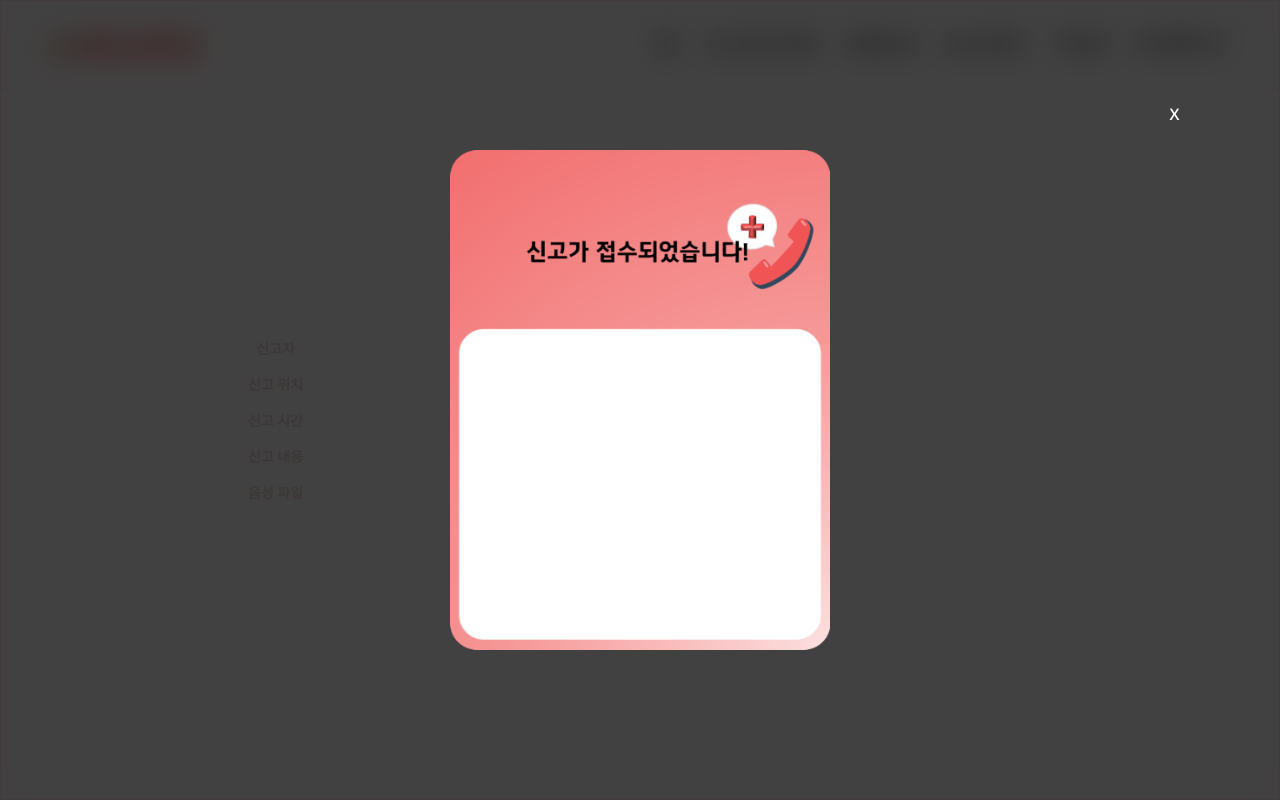
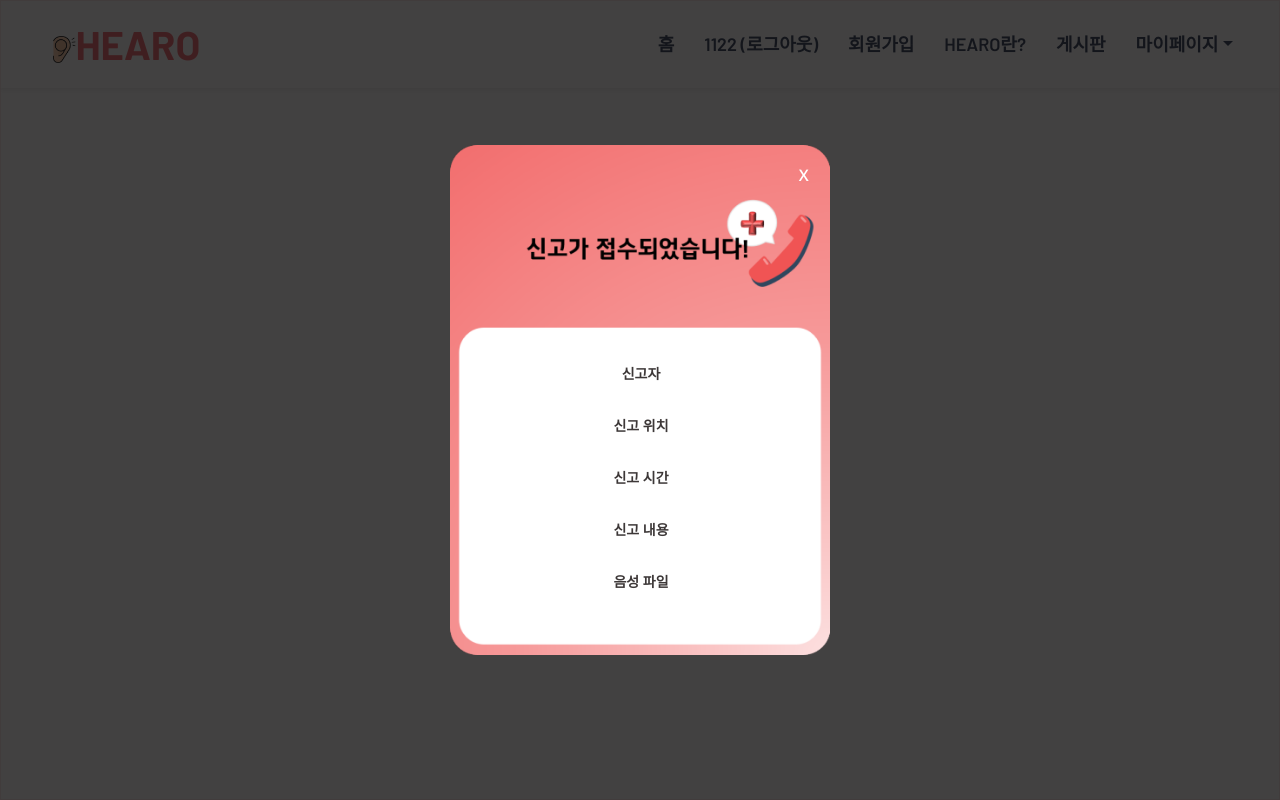
Before and after one commit to RedOff34/HearO, a Django app: page /app/popup1/ in a window 1280 px wide. Run offline with Django 4.2, Linux system fonts and the light colour scheme; a user stored in the database is signed in; data that the repository does not hold is empty; parts of the project's set-up code (start-up, migrations or seed data) failed here and were passed over; some libraries are stand-ins or nearby versions.

Commit message:
sms and popup

```diff
--- a/Main/models.py
+++ b/Main/models.py
@@ -27,7 +27,7 @@
     date = models.DateTimeField() # 신고 시간 년 월 일 시간 까지
     danger_type = models.CharField(max_length=200)
     location = models.CharField(max_length=50) # 신고 당시 위치
-    file = models.FileField() # 파일 이름
+    file = models.CharField(max_length=500) # 파일 이름
 
 
 class Audio(models.Model):
--- a/app/urls.py
+++ b/app/urls.py
@@ -22,5 +22,6 @@
      path('getsetting/', views.get_setting, name='get_setting'),
      path('latestdanger/', views.get_latest_danger, name='get_latest_danger'),
      path('uploads3/', views.upload_s3, name='upload_s3'),
-     path('sendmessage/', views.send_message, name='send_message')
+     path('sendmessage/', views.send_message, name='send_message'),
+     path('shorurl/', views.short_url, name='short_url'),
 ]
--- a/app/views.py
+++ b/app/views.py
@@ -1,6 +1,7 @@
 from django.shortcuts import render
 import os
 import shutil
+import urllib.request
 import requests
 from django.views.decorators.csrf import csrf_exempt
 from django.http import JsonResponse, HttpResponseBadRequest, HttpResponse
@@ -18,6 +19,7 @@
 import base64
 import hmac
 import hashlib
+from furl import furl
 
 
 
@@ -48,7 +50,7 @@
         'location':latest_history.location,
         'date':latest_history.date,
         'danger_type':latest_history.danger_type,
-        'file':latest_history.file.name,
+        'file':latest_history.file,
     }
     return JsonResponse(userhistory)
 
@@ -102,6 +104,26 @@
     save_danger_from_file(request)
     return HttpResponse("task complete")
 
+def short_url(url):
+    client_id = settings.SHORTEN_URL_CLIENT_ID
+    client_secret = settings.SHORTEN_URL_CLIENT_SECRET
+    api_url = furl("https://openapi.naver.com/v1/util/shorturl")
+    url = url.lstrip('//')
+    api_url.args['url'] = url
+    request = urllib.request.Request(api_url)
+    request.add_header("X-Naver-Client-Id",client_id)
+    request.add_header("X-Naver-Client-Secret",client_secret)
+    response = urllib.request.urlopen(request)
+    rescode = response.getcode()
+    if(rescode==200):
+        ret_data = response.read().decode('utf-8')
+        short_url = json.loads(ret_data)
+        return short_url['result']['url']
+    else:
+        print("Error Code:" + rescode)
+        return HttpResponse("url shorten error")
+
+
 @login_required
 @csrf_exempt
 def send_message(request:HttpResponse):
@@ -119,7 +141,7 @@
     url = "https://sens.apigw.ntruss.com"
     uri = f"/sms/v2/services/{service_key}/messages"
     timestamp = str(int(time.time() * 1000))
-    contents =  '이름: {} \n'.format(user_name) + '시간: {}\n'.format(date) + '현재 상황: {}\n'.format(danger_type)+ '위치: {}\n'.format(location) + '음성파일: {} \n'.format(file)
+    contents =  '이름: {} \n'.format(user_name) + '시간: {}\n'.format(date) + '현재 상황: {}\n'.format(danger_type)+ '위치: {}\n'.format(location) + '음성파일: {} \n'.format(short_url(file))
 
     header = {
     "Content-Type": "application/json; charset=utf-8",
@@ -129,9 +151,9 @@
     }
     data = {
         "type": "MMS",
-        "from": user.phone_num,
+        "from": '01092443682',
         "content": contents,
-        "subject": "SENS",
+        "subject": "HEAROS",
         "messages": [
             {
                 "to": number,
--- a/hearo/settings.py
+++ b/hearo/settings.py
@@ -172,3 +172,7 @@
 MESSAGE_ACCESS_KEY = "WQUb7qonyYwsyd5tVTq5"
 MESSAGE_SECRET_KEY = "Y3Tly6hynzLr6YihqDIBNtFbyaqZByckHnZkri9u"
 MESSAGE_SERVICE_KEY = "ncp:sms:kr:310676496896:hearo"
+
+# Shorten URL Settings
+SHORTEN_URL_CLIENT_ID = 'sY1w6Xtbo4ruq8fCi6M3'
+SHORTEN_URL_CLIENT_SECRET = 'fwTWWdYiml'
--- a/templates/main/popup1.html
+++ b/templates/main/popup1.html
@@ -1,5 +1,4 @@
 {% load static %}
-
 {% include "header.html" %}
 <!DOCTYPE html>
 <html lang="en">
@@ -33,27 +32,14 @@
     top: 0;
     display: flex;
     flex-direction: column;
-
     justify-content: center;
     background: rgba(19, 18, 18, 0.8);
-
     align-items: center;
     border: 1px solid rgba(61, 41, 41, 0.18);
+    margin: auto;
+    text-align: center;
 }
-#modal .modal-window {
-    background: transparent;
-    backdrop-filter: blur( 13.5px );
-    -webkit-backdrop-filter: blur( 13.5px );
-    border-radius: 10px;
-    border: 0px;
-    width: 100%;
-    height: 100%;
-    top: -100px;
-    padding: 10px;
-    border: 0.5px;
-    align-items: center;
-    justify-content: center;
-}
+
 #modal .title {
     padding-left: 10px;
     display: inline;
@@ -65,45 +51,42 @@
 }
 #modal .close-area {
     position:absolute;
-    top: 13%;
-    right: 7%;
+    top: 4%;
+    right: 3%;
     float: right;
     padding-right: 10px;
     cursor: pointer;
-
-
     color: white;
 }
 
 #modal .content {
     position:absolute;
-    top:40%;
-    left:7%;
-    align-items: center;
-    text-align: center;
+    top:63%;
+    left:45%;
+
     width: 330px;
-
     margin: 20px;
-
+    font-size:14px;
     color: rgb(61, 56, 56);
 
-
+    transform: translate(-50%, -50%);
 
 }
-.content p{
-    margin: 0px;
-    font-size:14px;
+#modal .sos_pop{
+    width: 380px;
+    height: 500px
+    text-align:center;
+    align-items: center;
+    position:relative;
 }
 
 .sos_call{
-    align-items: center;
+
     position:relative;
     text-align:center;
-    width: 380px;
-    height: 500px;
-    top: 50%;
-    left: 50%;
-    transform: translate(-50%, -50%);
+    width: 100%;
+    height:100%;
+
 
 
 }
@@ -145,8 +128,6 @@
 
 
 
-
-
     <!-- Testimonial Start -->
 
 
@@ -154,8 +135,8 @@
     <br>
     <!--모달-->
     <div id="modal" class="modal-overlay">
-        <div class="modal-window">
 
+        <div class="sos_pop">
             <img class="sos_call" src="{% static 'img/sos_call.png' %}">
 
             <div class="close-area" onclick="location.href='{% url 'Main:index' %}'">X</div>
@@ -172,10 +153,7 @@
                 <div><p>음성 파일</p>  <section id="file" style="display:inline; color:rgb(108, 107, 107); font-size:13px;"></section></div>
             </div>
 
-
-
-
-    </div>
+        </div>
 </div>
 
 
--- a/templates/main/popup2.html
+++ b/templates/main/popup2.html
@@ -78,7 +78,7 @@
 #modal .title {
     position:absolute;
     top:45%;
-    left:20%;
+    left:30%;
     margin: 20px;
     color: rgb(61, 56, 56);
 
@@ -150,7 +150,7 @@
             <button id = "btn_no" type="button" class="close-area"><b> </b></button>
             <button id = "btn_yes" type="button" class="yes-area" onclick="click_yes()"><b>예</b></button>
             <div class="title">
-                <p style="display:inline; font-size:large; left:20%;"><span id="report" style="color:red;"></span> 감지 </p>
+                <p style="display:inline; "><span id="report" style="color:red; font-size:large; "></span> 감지 </p>
             </div>
             <div class="content">
                 <p style="color:rgb(109, 108, 108); font-size:small;">제한 시간 초과시 자동 신고 됩니다!</p>
```
Also changed, not shown: templates/main/Post.html (+1 -35 lines).
